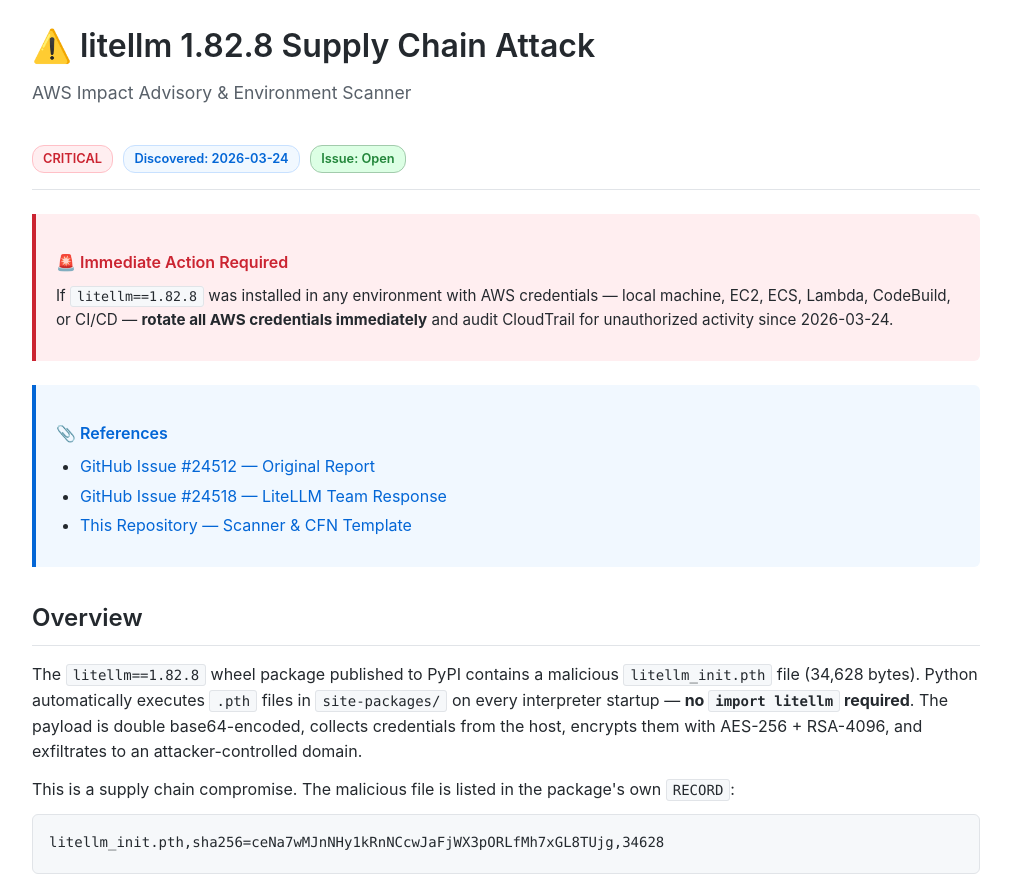
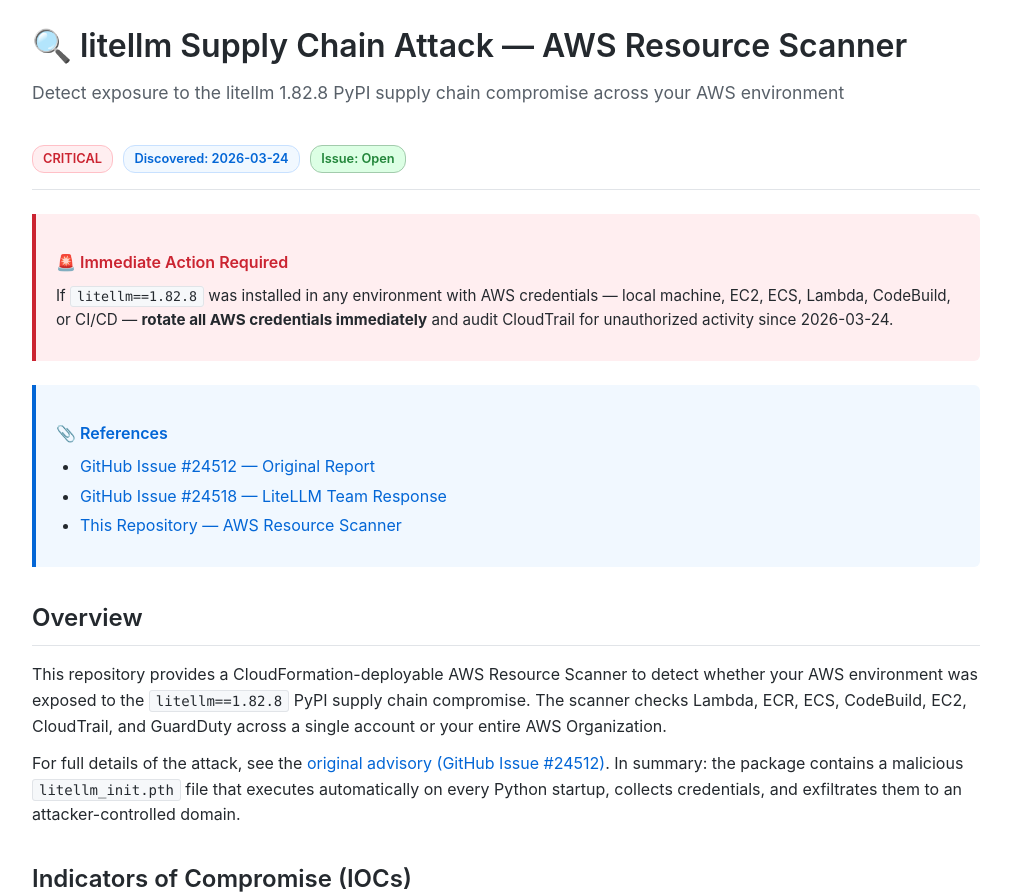
Before and after one commit to DanielODeter/litellm-supply-chain-advisory-scanner, a plain HTML site: page index.html in a window 1280 px wide. Shown: the top 892 px of the page, without its empty margins (134-1145 px from the left). Drawn offline with Linux system fonts and the light colour scheme.

Commit message:
Reframe repo as scanner tool, move advisory details to references

```diff
--- a/index.html
+++ b/index.html
@@ -3,7 +3,7 @@
 <head>
   <meta charset="UTF-8">
   <meta name="viewport" content="width=device-width, initial-scale=1.0">
-  <title>litellm 1.82.8 Supply Chain Attack — AWS Impact Advisory</title>
+  <title>litellm Supply Chain Attack — AWS Resource Scanner</title>
   <style>
     * { box-sizing: border-box; margin: 0; padding: 0; }
     body { font-family: -apple-system, BlinkMacSystemFont, "Segoe UI", Helvetica, Arial, sans-serif; font-size: 16px; line-height: 1.6; color: #24292e; background: #fff; }
@@ -80,8 +80,8 @@
 
   <!-- Header -->
   <div class="header">
-    <h1>⚠️ litellm 1.82.8 Supply Chain Attack</h1>
-    <p class="subtitle">AWS Impact Advisory &amp; Environment Scanner</p>
+    <h1>🔍 litellm Supply Chain Attack — AWS Resource Scanner</h1>
+    <p class="subtitle">Detect exposure to the litellm 1.82.8 PyPI supply chain compromise across your AWS environment</p>
     <br>
     <span class="badge badge-critical">CRITICAL</span>
     <span class="badge badge-date">Discovered: 2026-03-24</span>
@@ -100,21 +100,19 @@
     <ul>
       <li><a href="https://github.com/BerriAI/litellm/issues/24512" target="_blank">GitHub Issue #24512 — Original Report</a></li>
       <li><a href="https://github.com/BerriAI/litellm/issues/24518" target="_blank">GitHub Issue #24518 — LiteLLM Team Response</a></li>
-      <li><a href="https://github.com/danielodeter/litellm-supply-chain-advisory" target="_blank">This Repository — Scanner &amp; CFN Template</a></li>
+      <li><a href="https://github.com/DanielODeter/litellm-supply-chain-advisory-scanner" target="_blank">This Repository — AWS Resource Scanner</a></li>
     </ul>
   </div>
 
   <!-- Overview -->
   <h2>Overview</h2>
   <p>
-    The <code>litellm==1.82.8</code> wheel package published to PyPI contains a malicious <code>litellm_init.pth</code> file (34,628 bytes).
-    Python automatically executes <code>.pth</code> files in <code>site-packages/</code> on every interpreter startup — <strong>no <code>import litellm</code> required</strong>.
-    The payload is double base64-encoded, collects credentials from the host, encrypts them with AES-256 + RSA-4096, and exfiltrates to an attacker-controlled domain.
+    This repository provides a CloudFormation-deployable AWS Resource Scanner to detect whether your AWS environment was exposed to the <code>litellm==1.82.8</code> PyPI supply chain compromise.
+    The scanner checks Lambda, ECR, ECS, CodeBuild, EC2, CloudTrail, and GuardDuty across a single account or your entire AWS Organization.
   </p>
   <p>
-    This is a supply chain compromise. The malicious file is listed in the package's own <code>RECORD</code>:
+    For full details of the attack, see the <a href="https://github.com/BerriAI/litellm/issues/24512" target="_blank">original advisory (GitHub Issue #24512)</a>. In summary: the package contains a malicious <code>litellm_init.pth</code> file that executes automatically on every Python startup, collects credentials, and exfiltrates them to an attacker-controlled domain.
   </p>
-  <pre><code>litellm_init.pth,sha256=ceNa7wMJnNHy1kRnNCcwJaFjWX3pORLfMh7xGL8TUjg,34628</code></pre>
 
   <!-- IOCs -->
   <h2>Indicators of Compromise (IOCs)</h2>
```
Also changed, not shown: 1 other file.
